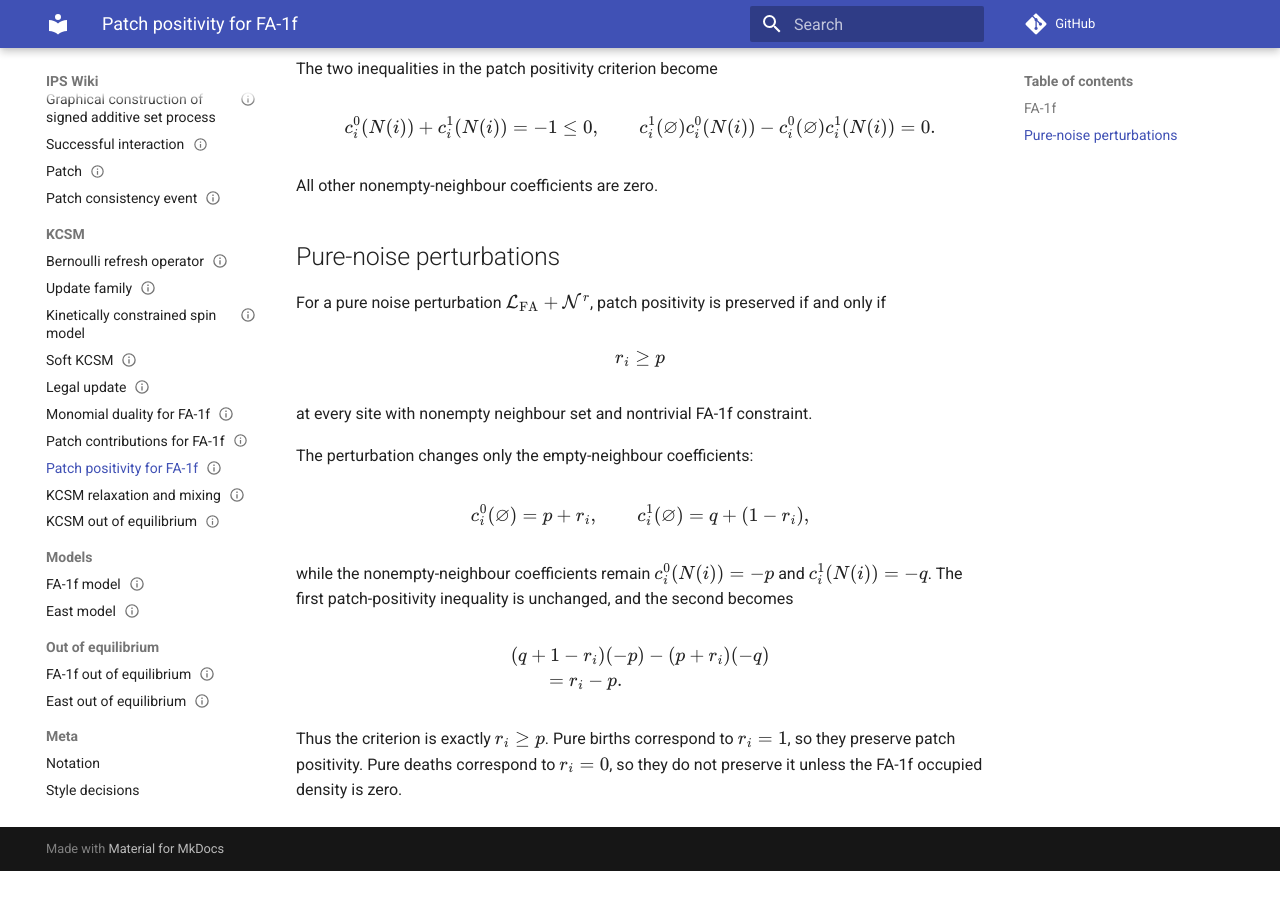
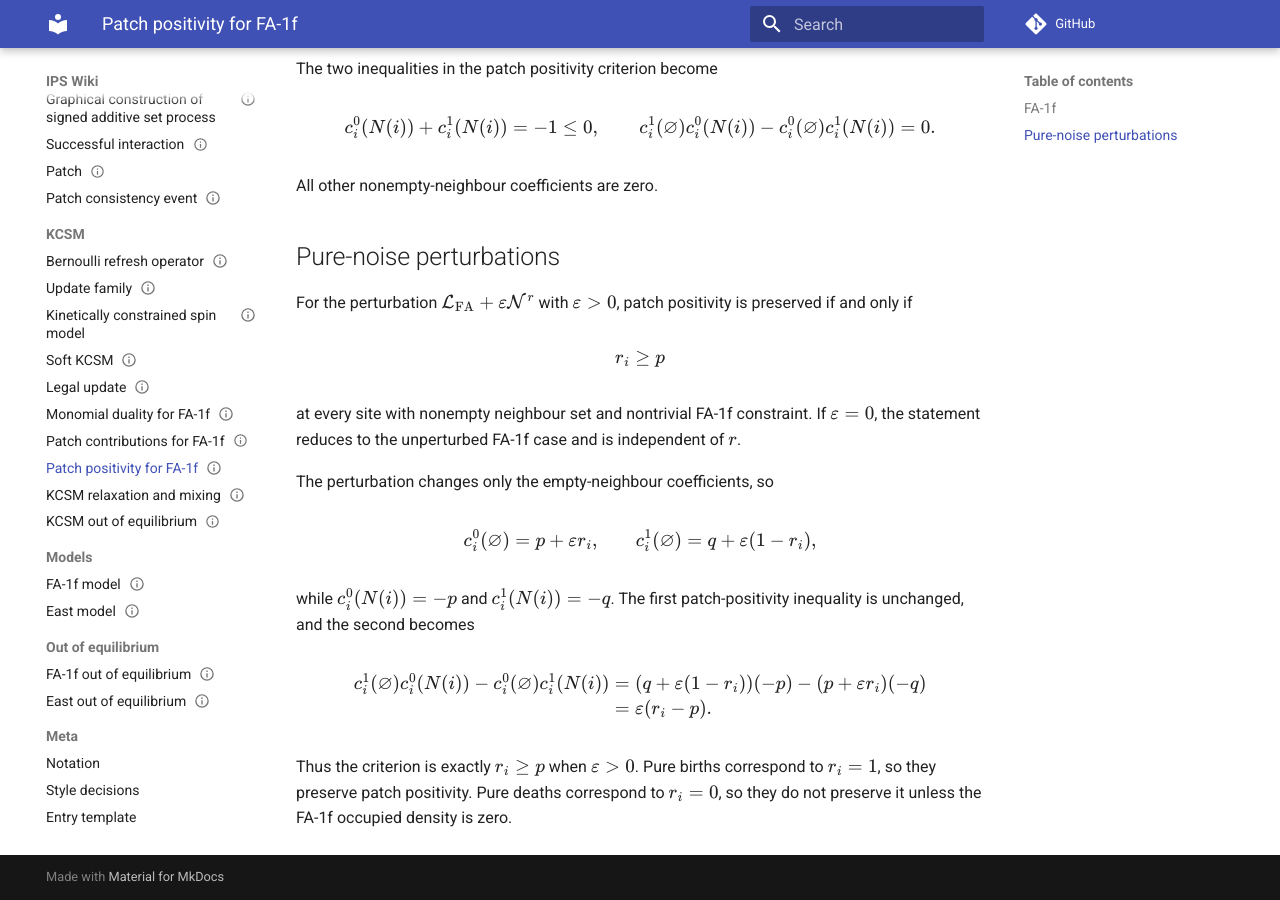
Before and after one commit to maciejgluchowski86-beep/ips-wiki, an MkDocs documentation site: the page built from docs/entries/patch-positivity-for-fa-1f.md, in a window 1280 px wide and 900 px high, scrolled down 543 px. Built offline with MkDocs 1.6.1 and Material for MkDocs 9.7.7, drawn with Linux system fonts in a browser that asks for light colours; comment, search, counter and statistics services are not loaded; before the commit the page ends 1414 px from its top, so only the background shows below that.

Commit message:
fix FA-1f pure noise perturbation display

```diff
--- a/docs/entries/patch-positivity-for-fa-1f.md
+++ b/docs/entries/patch-positivity-for-fa-1f.md
@@ -20,56 +20,60 @@ The FA-1f model has the patch positivity property.
 Indeed, the only nonzero nonempty-neighbour coefficients are
 
 $$
- c_i^0(N(i))=-p,
+c_i^0(N(i))=-p,
 \qquad
- c_i^1(N(i))=-q,
+c_i^1(N(i))=-q,
 $$
 
 and the empty-neighbour coefficients are
 
 $$
- c_i^0(\vn)=p,
+c_i^0(\vn)=p,
 \qquad
- c_i^1(\vn)=q.
+c_i^1(\vn)=q.
 $$
 
 The two inequalities in the patch positivity criterion become
 
 $$
- c_i^0(N(i))+c_i^1(N(i))=-1\le0,
+c_i^0(N(i))+c_i^1(N(i))=-1\le0,
 \qquad
- c_i^1(\vn)c_i^0(N(i))-c_i^0(\vn)c_i^1(N(i))=0.
+c_i^1(\vn)c_i^0(N(i))-c_i^0(\vn)c_i^1(N(i))=0.
 $$
 
 All other nonempty-neighbour coefficients are zero.
 
 ## Pure-noise perturbations
 
-For a pure noise perturbation \(\mathcal L_{\mathrm{FA}}+\mathcal N^r\), patch positivity is preserved if and only if
+For the perturbation \(\mathcal L_{\mathrm{FA}}+\varepsilon\mathcal N^r\) with \(\varepsilon>0\), patch positivity is preserved if and only if
 
 $$
- r_i\ge p
+r_i\ge p
 $$
 
-at every site with nonempty neighbour set and nontrivial FA-1f constraint.
+at every site with nonempty neighbour set and nontrivial FA-1f constraint. If \(\varepsilon=0\), the statement reduces to the unperturbed FA-1f case and is independent of \(r\).
 
-The perturbation changes only the empty-neighbour coefficients:
-
-$$
- c_i^0(\vn)=p+r_i,
-\qquad
- c_i^1(\vn)=q+(1-r_i),
-$$
-
-while the nonempty-neighbour coefficients remain \(c_i^0(N(i))=-p\) and \(c_i^1(N(i))=-q\). The first patch-positivity inequality is unchanged, and the second becomes
+The perturbation changes only the empty-neighbour coefficients, so
 
 $$
 \begin{aligned}
-&\left(q+1-r_i\right)(-p)-\left(p+r_i\right)(-q)
-\\
-&\qquad
-= r_i-p.
+c_i^0(\vn)&=p+\varepsilon r_i,
+&
+ c_i^1(\vn)&=q+\varepsilon(1-r_i),
 \end{aligned}
 $$
 
-Thus the criterion is exactly \(r_i\ge p\). Pure births correspond to \(r_i=1\), so they preserve patch positivity. Pure deaths correspond to \(r_i=0\), so they do not preserve it unless the FA-1f occupied density is zero.
+while \(c_i^0(N(i))=-p\) and \(c_i^1(N(i))=-q\). The first patch-positivity inequality is unchanged, and the second becomes
+
+$$
+\begin{aligned}
+c_i^1(\vn)c_i^0(N(i))-c_i^0(\vn)c_i^1(N(i))
+&=
+\left(q+\varepsilon(1-r_i)\right)(-p)-\left(p+\varepsilon r_i\right)(-q)
+\\
+&=
+\varepsilon(r_i-p).
+\end{aligned}
+$$
+
+Thus the criterion is exactly \(r_i\ge p\) when \(\varepsilon>0\). Pure births correspond to \(r_i=1\), so they preserve patch positivity. Pure deaths correspond to \(r_i=0\), so they do not preserve it unless the FA-1f occupied density is zero.
```
